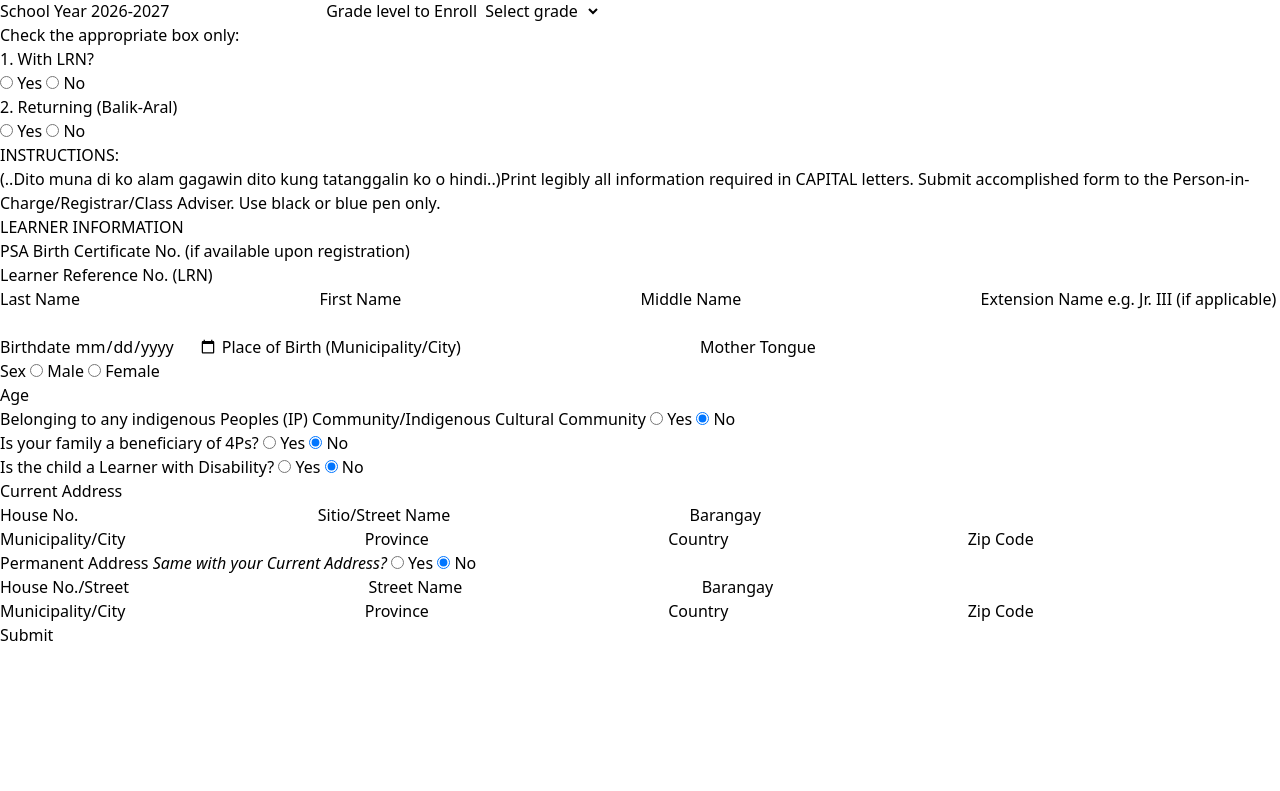
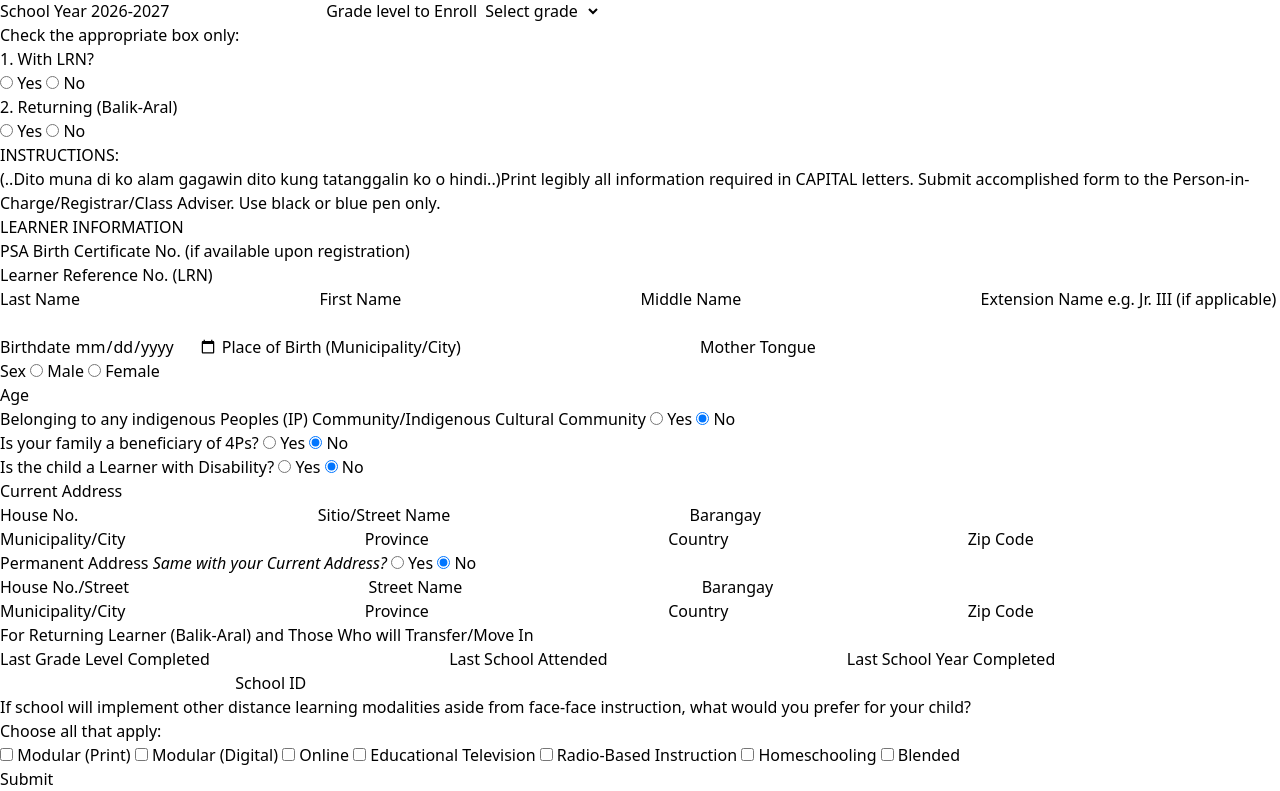
Before and after one commit to adashinobeniohubgit/BucalThesis, a Flask app: page /enrollment in a window 1280 px wide. Shown: the part 145-936 px from the top of the page. Before the commit the page ends 786 px from the top, so only its background shows below. Run offline with Flask 3, Linux system fonts and the light colour scheme; the visitor is signed in with stand-in values (Sample User, id 1); style sheets or scripts are compiled from the project's sources.

Commit message:
import to the db

```diff
--- a/app/routes.py
+++ b/app/routes.py
@@ -1,6 +1,7 @@
 from flask import Blueprint, render_template, redirect, request, url_for, session, flash
-from app.models import User  # Make sure to import your User model instead of or alongside myTask
+from app.models import User, Enrollment  # Make sure to import your User model instead of or alongside myTask
 from app import db
+from datetime import datetime
 
 main_bp = Blueprint('main', __name__)
 
@@ -52,25 +53,81 @@ def enrollment():
         return redirect(url_for('main.login'))
 
     if request.method == 'POST':
-        school_year = request.form.get('schoolYear')
-        grade = request.form.get('schoolGrade')
-        if grade == 'other':
-            grade = request.form.get('schoolGradeOther')
+        f = request.form
 
-        # TODO: validate and save to your database here
-        # e.g. new_enrollment = Enrollment(school_year=school_year, grade=grade, user_id=session['user_id'])
-        # db.session.add(new_enrollment)
-        # db.session.commit()
+        # Parse birthdate safely (empty string -> None)
+        birthdate_str = f.get('birthdate')
+        birthdate = datetime.strptime(birthdate_str, '%Y-%m-%d').date() if birthdate_str else None
+
+        # Parse age safely
+        age_str = f.get('age')
+        age = int(age_str) if age_str else None
+
+        new_enrollment = Enrollment(
+            user_id=session['user_id'],
+
+            school_year=f.get('schoolYear'),
+            grade_level=f.get('schoolGrade'),
+            has_lrn=f.get('has_lrn'),
+            is_returning=f.get('is_returning'),
+
+            psa_no=f.get('psa_No'),
+            lrn_no=f.get('lrn_No'),
+            last_name=f.get('last_name'),
+            first_name=f.get('first_name'),
+            middle_name=f.get('middle_name'),
+            extension_name=f.get('extension_name'),
+            birthdate=birthdate,
+            place_of_birth=f.get('place_of_birth'),
+            mother_tongue=f.get('mother_tongue'),
+            sex=f.get('sex'),
+            age=age,
+
+            is_ip=f.get('is_ip'),
+            ip_specify=f.get('ip_specify'),
+
+            is_4ps=f.get('is_4ps'),
+            fourps_id=f.get('fourps_id'),
+
+            with_disability=f.get('with_disability'),
+            disability_type=','.join(f.getlist('disability_type')),
+
+            current_house_no=f.get('current_house_no'),
+            current_street=f.get('current_street'),
+            current_barangay=f.get('current_barangay'),
+            current_city=f.get('current_city'),
+            current_province=f.get('current_province'),
+            current_country=f.get('current_country'),
+            current_zip=f.get('current_zip'),
+
+            same_as_current=f.get('same_as_current'),
+            permanent_house_no=f.get('permanent_house_no'),
+            permanent_street=f.get('permanent_street'),
+            permanent_barangay=f.get('permanent_barangay'),
+            permanent_city=f.get('permanent_city'),
+            permanent_province=f.get('permanent_province'),
+            permanent_country=f.get('permanent_country'),
+            permanent_zip=f.get('permanent_zip'),
+
+            balik_aral_grade_level=f.get('balik_aral_grade_level'),
+            balik_aral_last_school_attended=f.get('balik_aral_last_school_attended'),
+            balik_aral_last_school_year_completed=f.get('balik_aral_last_school_year_completed'),
+            balik_school_id=f.get('balik_school_id'),
+
+            learning_modality=','.join(f.getlist('learning_modality')),
+        )
+
+        db.session.add(new_enrollment)
+        db.session.commit()
 
         flash('Enrollment saved successfully!', 'success')
         return redirect(url_for('main.enrollment'))
 
     return render_template('enrollment.html')
 
-# Grades View
+
 @main_bp.route("/grades")
 def grades():
     if 'user_id' not in session:
         return redirect(url_for('main.login'))
-
     return render_template('grades.html')
--- a/app/static/js/enrollment.js
+++ b/app/static/js/enrollment.js
@@ -91,7 +91,6 @@ document.addEventListener('DOMContentLoaded', function () {
 
   if (form) {
     form.addEventListener('submit', function (e) {
-      e.preventDefault();
 
       const formData = new FormData(form);
       const data = Object.fromEntries(formData.entries());
--- a/app/templates/enrollment.html
+++ b/app/templates/enrollment.html
@@ -249,7 +249,31 @@
     </div>
   </div>
 
+  <div>
+    <h1>For Returning Learner (Balik-Aral) and Those Who will Transfer/Move In</h1>
+    <label for="balik_aral_grade_level">Last Grade Level Completed</label>
+    <input type="text" name="balik_aral_grade_level" id="balik_aral_grade_level">
+    <label for="balik_aral_last_school_attended">Last School Attended</label>
+    <input type="text" name="balik_aral_last_school_attended" id="balik_aral_last_school_attended">
+    <label for="balik_aral_last_school_year_completed">Last School Year Completed</label>
+    <input type="text" name="balik_aral_last_school_year_completed" id="balik_aral_last_school_year_completed">
+    <label for="balik_school_id">School ID</label>
+    <input type="text" name="balik_school_id" id="balik_school_id">
+  </div>
 
+  <div>
+    <p>If school will implement other distance learning modalities aside from face-face instruction, what would you prefer for your child?</p>
+    <fieldset>
+      <p>Choose all that apply:</p>
+        <label><input type="checkbox" name="learning_modality" value="modular_print"> Modular (Print)</label>
+        <label><input type="checkbox" name="learning_modality" value="modular_digitalt"> Modular (Digital)</label>
+        <label><input type="checkbox" name="learning_modality" value="online"> Online</label>
+        <label><input type="checkbox" name="learning_modality" value="educational_televisiont"> Educational Television</label>
+        <label><input type="checkbox" name="learning_modality" value="radio_based_instruction"> Radio-Based Instruction</label>
+        <label><input type="checkbox" name="learning_modality" value="homeschooling"> Homeschooling</label>
+        <label><input type="checkbox" name="learning_modality" value="blended"> Blended</label>
+    </fieldset>
+  </div>
 
   <button type="submit" id="submitBtn">Submit</button>
 </form>
```
Also changed, not shown: app/models.py (+67 -0 lines).
